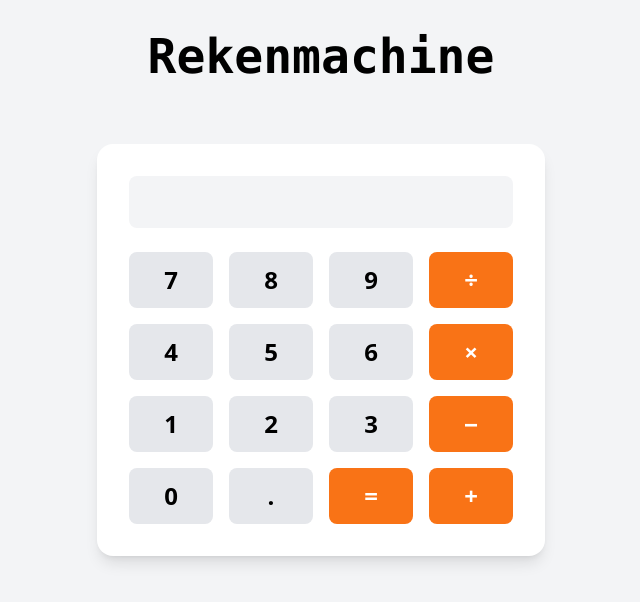
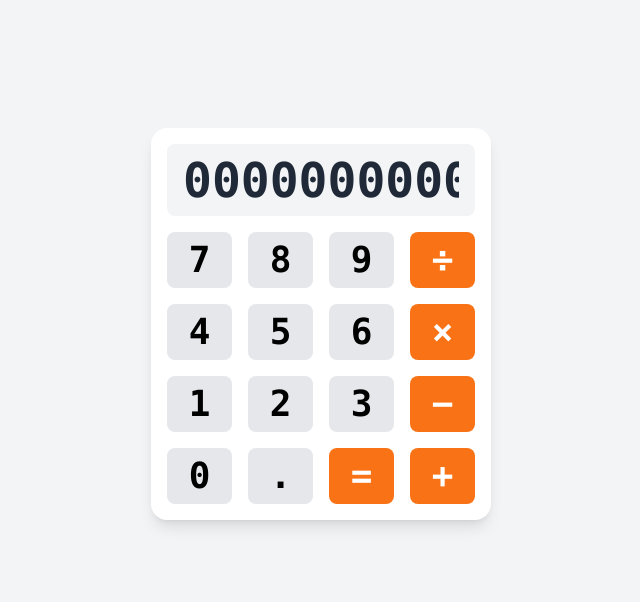
Before and after one commit to mihirdezai/rekenmachine, a React (Vite) app: page / in a window 1280 px wide. Shown: the top 602 px of the page, without its empty margins (319-959 px from the left). Built offline with nearby package versions, Linux system fonts and the light colour scheme.

Commit message:
Add button component

```diff
--- a/src/App.tsx
+++ b/src/App.tsx
@@ -1,69 +1,48 @@
+import Button from './components/Button'
+
+const buttonValues = [
+  '7',
+  '8',
+  '9',
+  '÷',
+  '4',
+  '5',
+  '6',
+  '×',
+  '1',
+  '2',
+  '3',
+  '−',
+  '0',
+  '.',
+  '=',
+  '+'
+]
+
+const operators = ['÷', '×', '−', '+', '=']
+
 function App() {
   return (
-    <div className="h-screen bg-gray-100 dark:bg-gray-900">
-      <div className="container mx-auto">
-        <h1 className="p-8 font-mono text-5xl font-semibold text-center dark:text-gray-200">
-          Rekenmachine
-        </h1>
-
-        <div className="flex flex-col items-center mx-2 my-8">
-          <div className="w-full max-w-md p-8 bg-white shadow-lg rounded-2xl dark:bg-gray-800">
-            <div className="mb-6">
+    <div className="h-screen font-mono bg-gray-100 dark:bg-gray-900">
+      <div className="container py-32 mx-auto">
+        <div className="flex flex-col items-center mx-auto w-[340px] h-[540px]">
+          <div className="w-full max-w-md p-4 bg-white shadow-lg rounded-2xl dark:bg-gray-800">
+            <div className="mb-4">
               <input
-                className="w-full px-4 py-2 text-3xl font-bold text-right text-gray-800 bg-gray-100 rounded-lg dark:bg-gray-700 dark:text-gray-200"
+                className="w-full px-4 py-2 text-5xl font-bold text-right text-gray-800 bg-gray-100 rounded-lg dark:bg-gray-700 dark:text-gray-200"
                 readOnly
                 type="text"
+                value="0000000000"
               />
             </div>
             <div className="grid grid-cols-4 gap-4">
-              <button className="py-3 text-2xl font-bold transition-colors bg-gray-200 rounded-lg dark:bg-gray-600 dark:text-gray-200 hover:bg-gray-300 dark:hover:bg-gray-500">
-                7
-              </button>
-              <button className="py-3 text-2xl font-bold transition-colors bg-gray-200 rounded-lg dark:bg-gray-600 dark:text-gray-200 hover:bg-gray-300 dark:hover:bg-gray-500">
-                8
-              </button>
-              <button className="py-3 text-2xl font-bold transition-colors bg-gray-200 rounded-lg dark:bg-gray-600 dark:text-gray-200 hover:bg-gray-300 dark:hover:bg-gray-500">
-                9
-              </button>
-              <button className="py-3 text-2xl font-bold text-white transition-colors bg-orange-500 rounded-lg hover:bg-orange-600">
-                {'\u00f7'}
-              </button>
-              <button className="py-3 text-2xl font-bold transition-colors bg-gray-200 rounded-lg dark:bg-gray-600 dark:text-gray-200 hover:bg-gray-300 dark:hover:bg-gray-500">
-                4
-              </button>
-              <button className="py-3 text-2xl font-bold transition-colors bg-gray-200 rounded-lg dark:bg-gray-600 dark:text-gray-200 hover:bg-gray-300 dark:hover:bg-gray-500">
-                5
-              </button>
-              <button className="py-3 text-2xl font-bold transition-colors bg-gray-200 rounded-lg dark:bg-gray-600 dark:text-gray-200 hover:bg-gray-300 dark:hover:bg-gray-500">
-                6
-              </button>
-              <button className="py-3 text-2xl font-bold text-white transition-colors bg-orange-500 rounded-lg hover:bg-orange-600">
-                {'\u00d7'}
-              </button>
-              <button className="py-3 text-2xl font-bold transition-colors bg-gray-200 rounded-lg dark:bg-gray-600 dark:text-gray-200 hover:bg-gray-300 dark:hover:bg-gray-500">
-                1
-              </button>
-              <button className="py-3 text-2xl font-bold transition-colors bg-gray-200 rounded-lg dark:bg-gray-600 dark:text-gray-200 hover:bg-gray-300 dark:hover:bg-gray-500">
-                2
-              </button>
-              <button className="py-3 text-2xl font-bold transition-colors bg-gray-200 rounded-lg dark:bg-gray-600 dark:text-gray-200 hover:bg-gray-300 dark:hover:bg-gray-500">
-                3
-              </button>
-              <button className="py-3 text-2xl font-bold text-white transition-colors bg-orange-500 rounded-lg hover:bg-orange-600">
-                {'\u2212'}
-              </button>
-              <button className="py-3 text-2xl font-bold transition-colors bg-gray-200 rounded-lg dark:bg-gray-600 dark:text-gray-200 hover:bg-gray-300 dark:hover:bg-gray-500">
-                0
-              </button>
-              <button className="py-3 text-2xl font-bold transition-colors bg-gray-200 rounded-lg dark:bg-gray-600 dark:text-gray-200 hover:bg-gray-300 dark:hover:bg-gray-500">
-                .
-              </button>
-              <button className="py-3 text-2xl font-bold text-white transition-colors bg-orange-500 rounded-lg hover:bg-orange-600">
-                {'\u003d'}
-              </button>
-              <button className="py-3 text-2xl font-bold text-white transition-colors bg-orange-500 rounded-lg hover:bg-orange-600">
-                {'\u002b'}
-              </button>
+              {buttonValues.map((value) => (
+                <Button
+                  value={value}
+                  type={operators.includes(value) ? 'operator' : 'operand'}
+                  onClick={() => {}}
+                />
+              ))}
             </div>
           </div>
         </div>
--- /dev/null
+++ b/src/components/Button.tsx
@@ -0,0 +1,24 @@
+import { MouseEventHandler } from 'react'
+
+interface ButtonProps {
+  value: string
+  type: string
+  onClick: MouseEventHandler<HTMLButtonElement>
+}
+
+function Button({ value, type, onClick }: ButtonProps) {
+  return (
+    <button
+      className={`p-2 text-4xl font-semibold transition-colors rounded-lg ${
+        type === 'operator'
+          ? 'bg-orange-500 rounded-lg hover:bg-orange-600 text-white'
+          : 'bg-gray-200 dark:bg-gray-600 dark:text-gray-200 hover:bg-gray-300 dark:hover:bg-gray-500'
+      }`}
+      onClick={onClick}
+    >
+      {value}
+    </button>
+  )
+}
+
+export default Button
```
